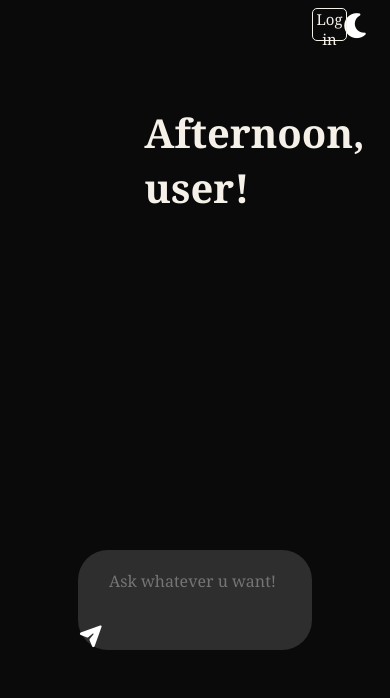
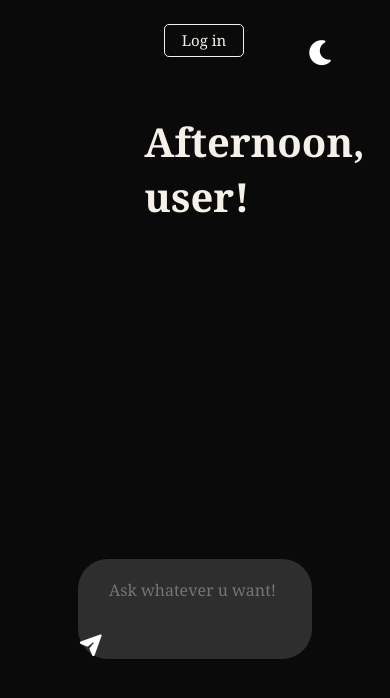
Before and after one commit to Abdoaref739/Rafeeq-AI-chatbot, a website: page chat.html in a window 390 px wide. Drawn offline with Linux system fonts and the light colour scheme.

Commit message:
added more details

```diff
--- a/chat.css
+++ b/chat.css
@@ -28,18 +28,20 @@ body{
     border: 1px solid #f5f0e8;
     border-radius: 5px;
     cursor: pointer;
-    margin-left: 30%;
-    margin-top: 2%;
+    margin-left: 80%;
     z-index: 1000;
+    margin-top: 20px;
 }
 #login-button:hover{
     transition: 0.7s ease;
     background-color: rgba(255, 255, 255, 0.065);
 }
-.signin-options{
+#signin-options{
+    display: flex;
+    align-items: center;
+    justify-content: center;
     width: 100%;
     height: 10%;
-    background-color: red;
 }
 .main-container{
     width: 100%;
@@ -58,8 +60,8 @@ body{
     border-radius: 150px;
     font-size: 25px;
     cursor: pointer;
-    margin-left: 83%;
-    margin-top: 1.5%;
+    margin-left: 65%;
+    margin-top: 20px;
 }
 .color-mode:hover{
     background-color: rgb(33, 33, 33);
@@ -110,7 +112,7 @@ body{
 #messages-div{
     width: 100%;
     height: 480px;
-    margin-top: 20px;
+    margin-top: 15px;
     box-sizing: border-box;
     overflow-y: scroll;
 
@@ -222,3 +224,13 @@ body{
     margin-top: 100px;
     margin-left: 40%;
 }
+@media screen and (max-width: 400px){
+    #login-button{
+        width: 80px;
+        margin-left: 18px;
+        margin-top: 20px;
+    }
+    #mode-icon{
+        margin-top: 25px;
+    }
+}
```
Also changed, not shown: chat.html (+2 -1 lines).
